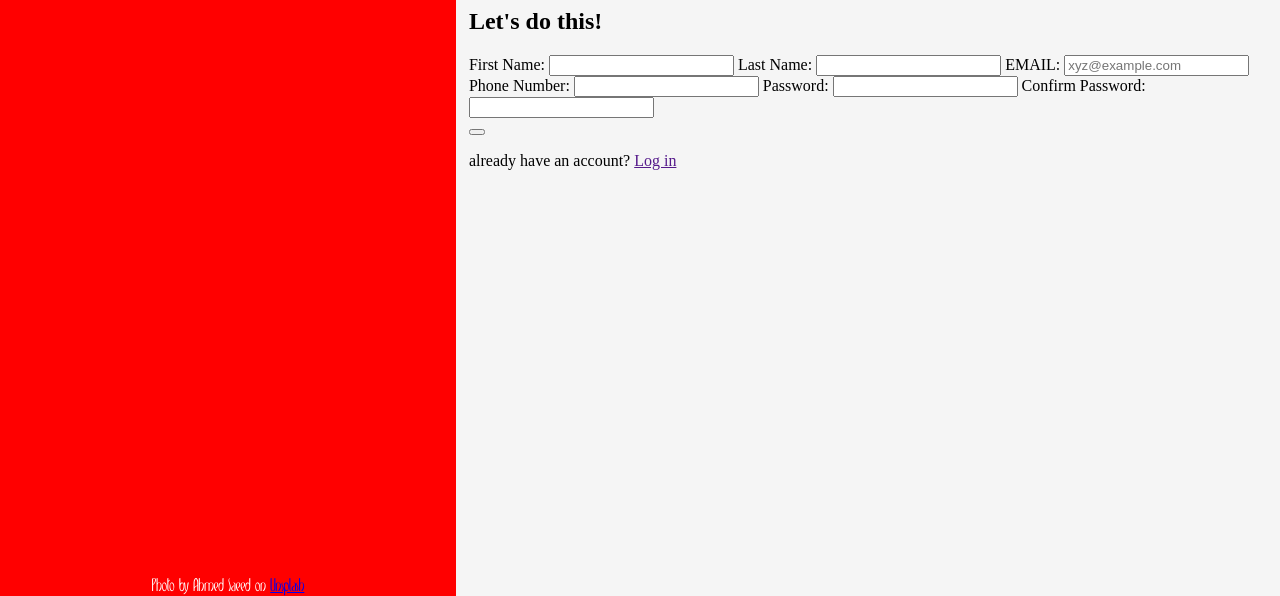
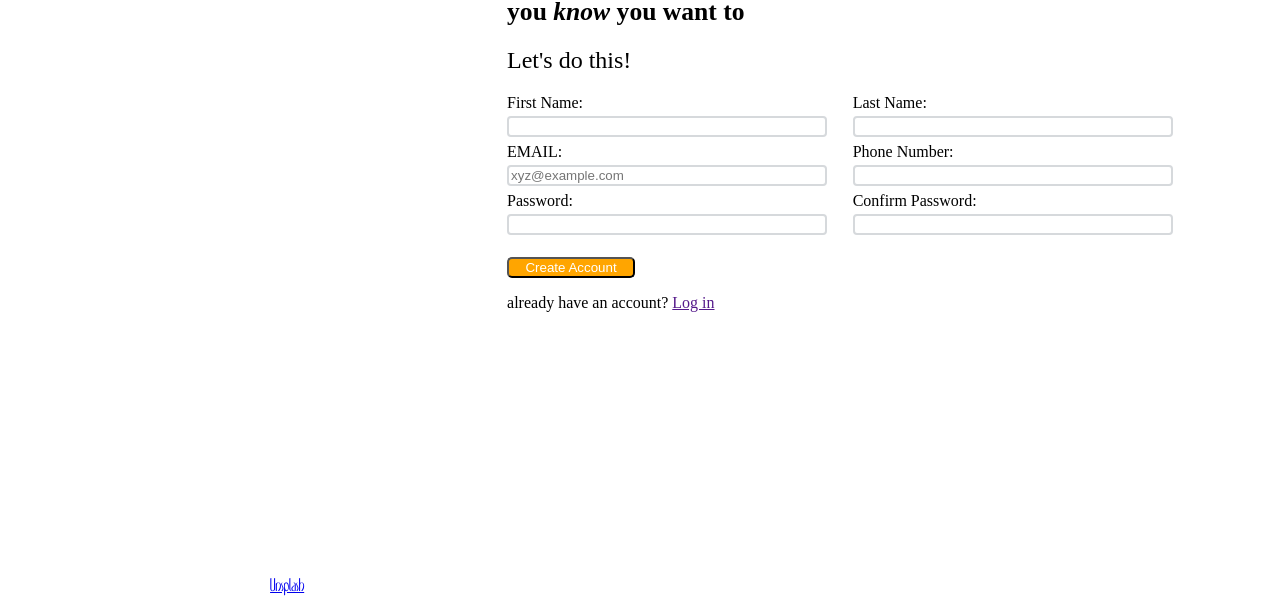
Before and after one commit to Ayman-C/odin-sign-up-form, a plain HTML site: page index.html in a window 1280 px wide. Shown: the part 204-800 px from the top of the page. Drawn offline with Linux system fonts and the light colour scheme.

Commit message:
Add basic format to form

```diff
--- a/index.html
+++ b/index.html
@@ -21,22 +21,36 @@
             <h1>This is not a real online service! You know you need something like this in your life to help you realize your deepest dreams. Sign up <em>now</em> to get started.</h1>
             <h1> you <em>know</em> you want to</h1>
         </div>
+
+        <h2>Let's do this!</h2>
         <form id="signupForm" action="" method="post">
-            <h2>Let's do this!</h2>
+
+            <div class="input">
                 <label for="firstName">First Name:</label>
                 <input type="text" id="firstName" name="firstName">
+            </div>
+            <div class="input">
                 <label for="lastName">Last Name:</label>
                 <input type="text" id="lastName" name="lastName">
+            </div>
+            <div class="input">
                 <label for="email">EMAIL:</label>
                 <input type="email" id="email" name="email" placeholder="xyz@example.com">
+            </div>
+            <div class="input">
                 <label for="phone">Phone Number:</label>
                 <input type="email" id="phone" name="phone" >
+            </div>
+            <div class="input">
                 <label for="password">Password:</label>
                 <input type="password" id="password" name="password" >
+            </div>
+            <div class="input">
                 <label for="passwordMatch">Confirm Password:</label>
                 <input type="password" id="passwordMatch" name="passwordMatch" >
+            </div>
         </form>
-        <button type="submit" form="signupForm" value="Submit"></button>
+        <button type="submit" form="signupForm" value="Submit">Create Account</button>
         <p>already have an account? <a href="">Log in</a></p>
     </div>
 </body>
--- a/styles.css
+++ b/styles.css
@@ -1,18 +1,14 @@
 body {
-    background-color: red;
     display:flex;
-flex-direction: row;
-margin: 0 0vh;
+    flex-direction: row;
+    margin: 0 0vh;
+    font-family:'Times New Roman', Times, serif
+    color: black;
 }
 @font-face {
     font-family: "Meditation";
     src: url("./assets/Meditation.ttf");
 }
-
-h1  {
-    font-size: 2.5vw;
-}
-
 
 #banner {
     display: flex;
@@ -31,7 +27,6 @@ h1  {
 #Titlebackground {
     background-color: rgba(0,0,0,0.5);
     text-align: center;
-    /* font-size: 75px; */
     font-size: 5vw;
     margin-top: 20%;
     width: 100%;
@@ -50,14 +45,55 @@ h1  {
     background-repeat: no-repeat;
 }
 
-/* #brandTitle {
-    font-size: 5vw;
-} */
+
 
 #main {
 
-    width:63vw;
-    padding-left: 1vw;
-    padding-right: 1vw;
-    background-color: whitesmoke;
+    width:57vw;
+    padding-left: 4vw;
+    padding-right: 4vw;
+    background-color: whitesm
 }
+
+h1  {
+    margin-top: 13%;
+    font-size: 2vw;
+}
+
+h1 + h1 {
+    margin-top: 1%;
+}
+
+h2 {
+    font-weight:400;
+}
+
+form {
+    display: flex;
+    flex-direction: row;
+    flex-wrap: wrap;
+
+}
+
+.input {
+    display:flex;
+    flex-direction: column;
+    width: 25vw;
+    margin-right: 2vw;
+    font-size: 1.25vw;
+}
+
+input {
+border: 2px solid #D6D9DC;
+border-radius: 4px;
+margin-top: 0.5vh;
+margin-bottom: 0.75vh;
+}
+button {
+    margin-top: 2vh;
+    width: 10vw;
+    background-color: orange;
+    border-radius: 5px;
+    color: white;
+    font-weight: 500;
+}
```
Lines whose indentation alone changed are shown as unchanged.
